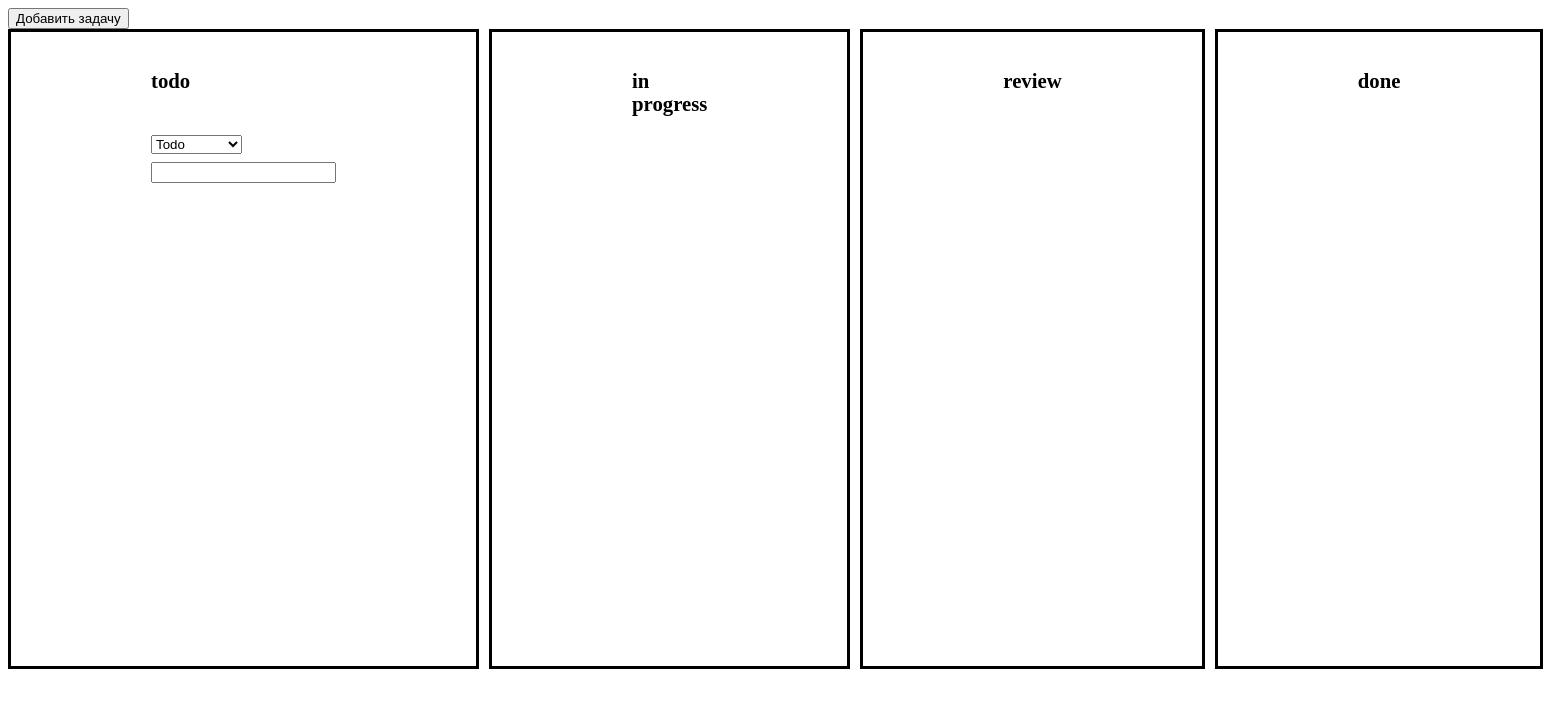
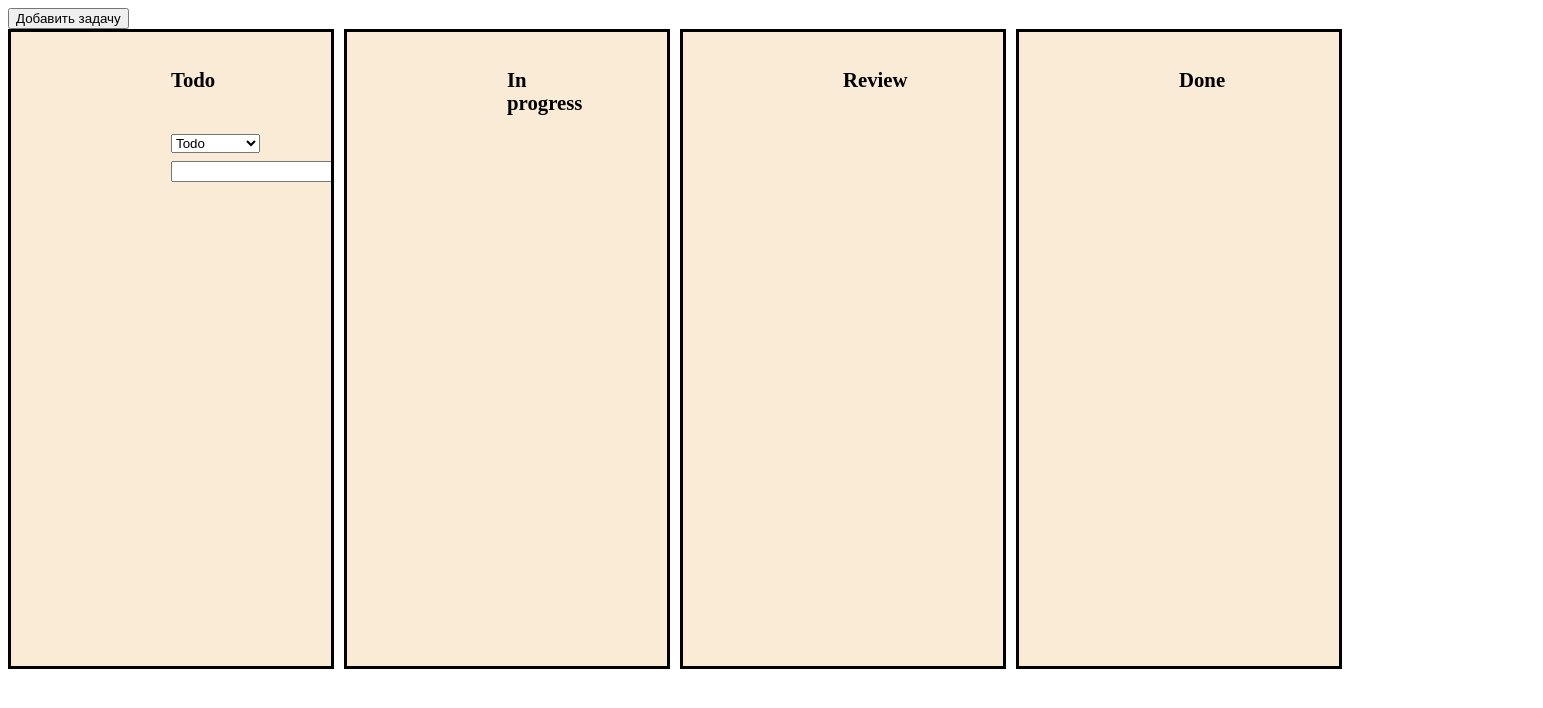
Before and after one commit to Tgrklutoy/todo-, a website built with Vite: page index.html in a window 1280 px wide. Both pictures are taken after a click on the button "Добавить задачу". Shown: the whole page, 1543 px wide, since content can reach past the window. Built offline with nearby package versions, Linux system fonts and the light colour scheme.

Commit message:
new css and vss

```diff
--- a/index.html
+++ b/index.html
@@ -15,16 +15,18 @@
     </button>
     <div class="clmnlist">
       <div class="column" id="todocolumn">
-        <h5>todo</h5>
+        <h5>Todo</h5>
       </div>
       <div class="column" id="inprogresscolumn">
-        <h5>in progress</h5>
+        <h5>In progress</h5>
       </div>
       <div class="column" id="rewievcolumn">
-        <h5>review</h5>
+        <h5>Review</h5>
       </div>
       <div class="column" id="donecolumn">
-        <h5>done</h5>
+        <h5>Done</h5>
+      </div>
+      <div class="trash" id="deletecolumn">
        </div>
     </div>
   </div>
--- a/src/main.ts
+++ b/src/main.ts
@@ -2,6 +2,7 @@ const todothing = document.getElementById ("todocolumn");
 const inprogressthing = document.getElementById ("inprogresscolumn");
 const reviewthing = document.getElementById ("rewievcolumn");
 const donething = document.getElementById ("donecolumn");
+const delite = document.getElementById("delitecolumn")
 
 const newbutton = document.getElementById ("new-task");
 
@@ -13,21 +14,25 @@ var todo = document.createElement("option");
 var inprogress = document.createElement("option");
 var review = document.createElement("option");
 var done = document.createElement("option");
+var delite = document.createElement("option")
 var todo = select.appendChild(todo);
 var inprogress = select.appendChild(inprogress);
 var review = select.appendChild(review);
 var done = select.appendChild(done);
-var select = taskElement.appendChild(select)
-var input = taskElement.appendChild(input)
-var taskElement = todothing.appendChild(taskElement)
+var delite = select.appendChild(delite);
+var select = taskElement.appendChild(select);
+var input = taskElement.appendChild(input);
+var taskElement = todothing.appendChild(taskElement);
  todo.value = "todocolumn"
 todo.textContent = "Todo"
  inprogress.value = "inprogresscolumn"
-inprogress.textContent = "In progreaa"
+inprogress.textContent = "In progress"
  review.value = "reviewcolumn"
 review.textContent = "Review"
  done.value = "donecolumn"
 done.textContent = "Done"
+ delite.value = "delitecolumn"
+delite.textContent = "Delete"
 function changing (event){
     console.log(event)
     if (event.target.value == inprogress.value) {
@@ -46,3 +51,11 @@ function changing (event){
 select?.addEventListener ("change",changing )
 };
 newbutton?.addEventListener ("click",newclick);
+function delitething (event){
+        console.log(delitething)
+         if (event.target.value == delite.value){
+           taskElement = delite?.appendChild (taskElement)
+        }
+
+
+}
--- a/src/style.css
+++ b/src/style.css
@@ -10,5 +10,9 @@
   width: 100%;
   border: solid;
   font-size: 25px;
-  padding: 3px 140px;
+  padding: 2px 160px;
+  overflow: scroll;
+  object-fit: contain;
+  background-color: antiquewhite;
+  align-items: flex-start;
 }
```
